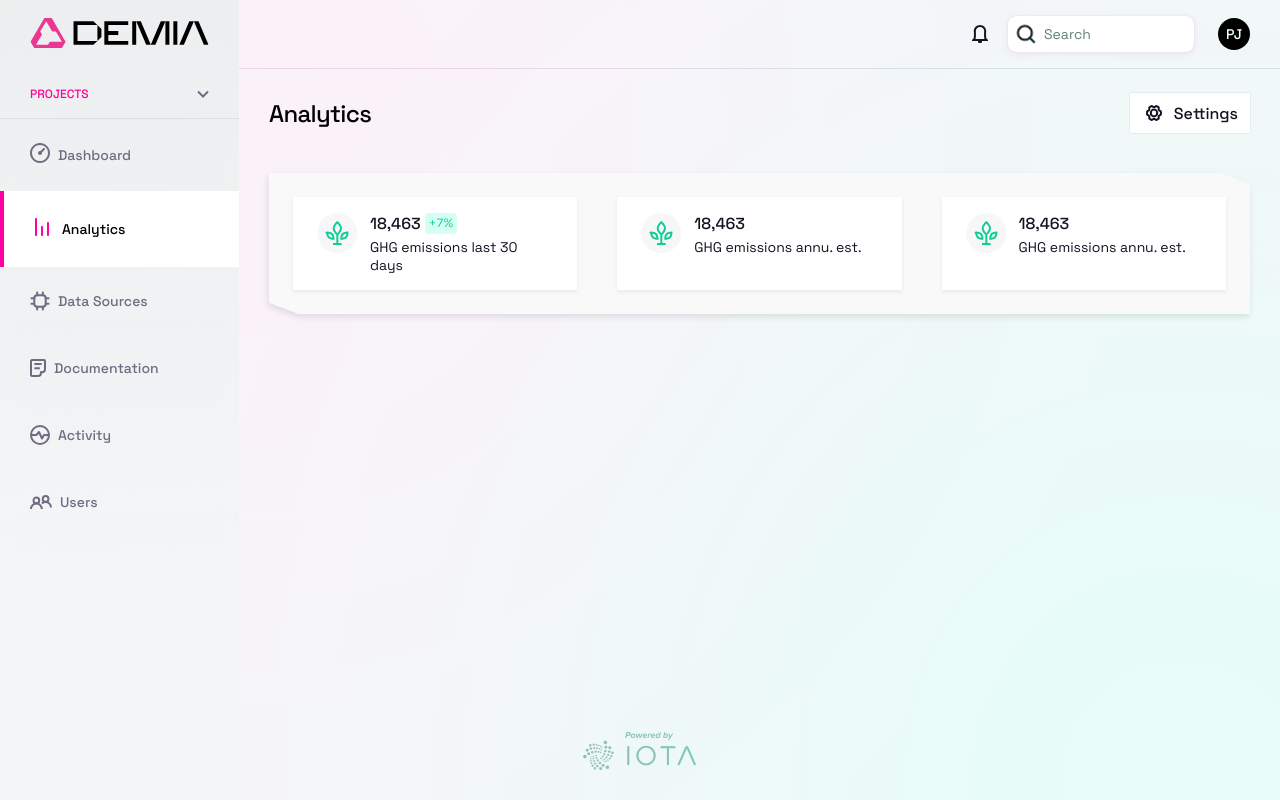
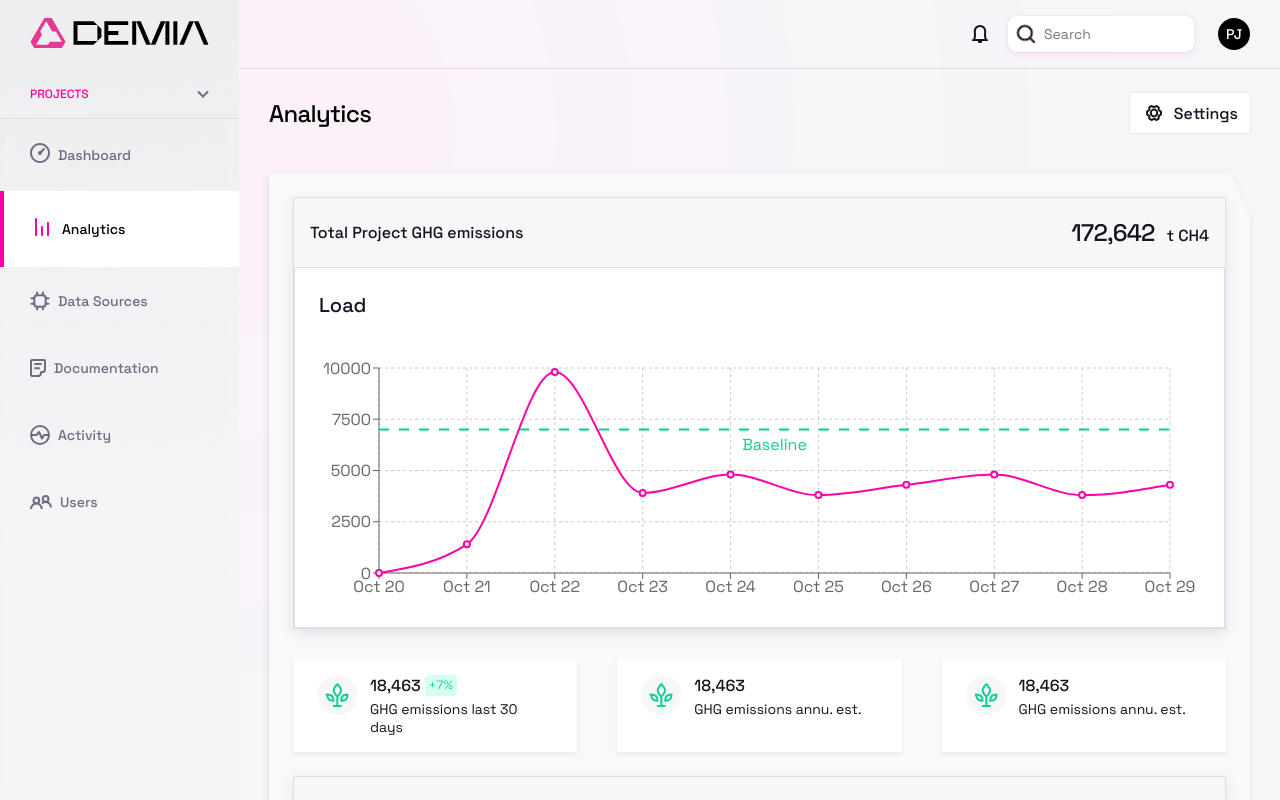
Before and after one commit to AkeoDev/demia-dashboard, a React (Vite) app: page /projects/1/analytics in a window 1280 px wide. Both pictures are taken after a click on the element 1176 px from the left and 34 px from the top of the page. Shown: the top 800 px of the page. Built offline with nearby package versions, Linux system fonts and the light colour scheme.

Commit message:
analytics charts

```diff
--- a/src/components/Graphs/Graphs.module.scss
+++ b/src/components/Graphs/Graphs.module.scss
@@ -1,21 +1,36 @@
+@import "../../index.scss";
+
 .sensor-load-container {
   padding: 24px;
-    background-color: white;
-    border: 1px solid #d9e1e8;
+  background-color: $white;
+  border: 1px solid $border-color;
   .heading {
     margin-bottom: 40px;
     display: flex;
     justify-content: space-between;
     align-items: center;
     h3 {
-            color: var(--Dark-Blue, #151221);
-/* H3 */
-            font-family: "SpaceGrotesk";
-            font-size: 20px;
-            font-style: normal;
-            font-weight: 500;
-            line-height: 130%;
+      color: $black;
+      @extend .font-20-26-500;
+    }
+  }
+}
+.customTooltip {
+  padding: 16px 24px;
+  text-align: center;
+  box-shadow: 0px 2px 6px 0px rgba(101, 107, 113, 0.12);
+  background-color: $white;
+
+  p {
+    @extend .font-14-18-400;
+  }
+  h4 {
+    @extend .font-20-26-500;
+    padding-top: 12px;
+    color: $black;
+  }
 }
 
+.chartContainer {
+    padding: 32px 17px;
   }
-}
--- a/src/components/Graphs/Graphs.tsx
+++ b/src/components/Graphs/Graphs.tsx
@@ -10,7 +10,9 @@ import {
   Customized,
   Rectangle,
   AreaChart,
-  Area
+  Area,
+  Tooltip,
+  ReferenceLine
 } from 'recharts';
 
 const data = [
@@ -58,6 +60,31 @@ const data = [
   }
 ];
 
+function CustomTooltipGreen({ payload, label, active } : any) {
+  if (active) {
+    return (
+      <div className={classes.customTooltip}>
+        <p>{label}</p>
+        <h4>{payload[0].value}</h4>
+      </div>
+    );
+  }
+  return null;
+}
+
+function CustomTooltipBar({ payload, label, active } : any) {
+  if (active) {
+    return (
+      <div className={classes.customTooltip}>
+        <p>{label}</p>
+        {payload[0].value ? <h4>{payload[0].value}</h4> : ""}
+        <h4>{payload[1].value}</h4>
+      </div>
+    );
+  }
+  return null;
+}
+
 const CustomizedRectangle: FunctionComponent<any> = ({
   formattedGraphicalItems
 }) => {
@@ -93,13 +120,17 @@ export const BarChart: FunctionComponent<{
         <h3>Load</h3>
       </div>
       <ResponsiveContainer width="100%" height={500}>
-        <LineChart width={500} height={300} data={graphData}>
+        <LineChart width={500} height={300} data={graphData} margin={{
+            top: 10,
+            right: 30,
+          }}>
           <CartesianGrid strokeDasharray="3 3" />
           <XAxis dataKey="name" fontFamily="SpaceGrotesk" />
           <YAxis fontFamily="SpaceGrotesk" />
           <Line type="monotone" dataKey="pv" stroke="transparent" />
           <Line type="monotone" dataKey="uv" stroke="transparent" />
           <Customized component={CustomizedRectangle} />
+          <Tooltip content={<CustomTooltipBar />} />
         </LineChart>
       </ResponsiveContainer>
     </div>
@@ -123,31 +154,66 @@ export const GreenAreaChart: FunctionComponent<{
           <XAxis dataKey="name" fontFamily="SpaceGrotesk" />
           <YAxis fontFamily="SpaceGrotesk" />
           <Area type="monotone" dataKey="uv" stroke="#32FFC2" fill="#32FFC21A" />
+          <Tooltip content={<CustomTooltipGreen />}/>
         </AreaChart>
       </ResponsiveContainer>
     </div>
   );
 };
-export const PrupleLineChart: FunctionComponent<{
+export const PinkLineChart: FunctionComponent<{
   graphData?: Array<{ name: string; pv: number; uv: number; amt: number }>;
-}> = ({ graphData = data }) => {
+  height?: number
+}> = ({ graphData = data, height = 500 }) => {
   return (
     <div className={classes['sensor-load-container']}>
       <div className={classes['heading']}>
         <h3>Load</h3>
       </div>
-      <ResponsiveContainer width="100%" height={500}>
+      <ResponsiveContainer width="100%" height={height}>
         <LineChart
           width={500}
           height={300}
           data={graphData}
+          margin={{
+            top: 10,
+            right: 30,
+          }}
         >
           <CartesianGrid strokeDasharray="3 3"/>
           <XAxis dataKey="name" fontFamily="SpaceGrotesk" />
           <YAxis fontFamily="SpaceGrotesk" />
-          <Line type="monotone" dataKey="pv" stroke="#8884d8" />
+          <ReferenceLine y={7000} label={{ value: 'Baseline', fill: '#0DCE95', fontFamily: "SpaceGrotesk", dy: 15 }} stroke="#0DCE95" strokeWidth={2} strokeDasharray="10"/>
+          <Line type="monotone" dataKey="pv" stroke="#FF00A8" strokeWidth={2} />
+          <Tooltip content={<CustomTooltipGreen />}/>
         </LineChart>
       </ResponsiveContainer>
     </div>
   );
 };
+
+export const GreenAreaAnalyticsChart: FunctionComponent<{
+  graphData?: Array<{ name: string; pv: number; uv: number; amt: number }>;
+  height?: number
+}> = ({ graphData = data, height = 500 }) => {
+  return (
+      <div className={classes.chartContainer}>
+        <ResponsiveContainer width="100%" height={height}>
+          <AreaChart
+            data={graphData}
+            width={500} height={300}
+            margin={{
+              top: 10,
+              right: 30,
+              left: 10
+            }}
+          >
+            <CartesianGrid strokeDasharray="3 3" />
+            <XAxis dataKey="name" fontFamily="SpaceGrotesk" />
+            <YAxis fontFamily="SpaceGrotesk" />
+            <Area type="monotone" dataKey="uv" stroke="#32FFC2" fill="#32FFC21A" strokeWidth={2} />
+            <Tooltip content={<CustomTooltipGreen />}/>
+          </AreaChart>
+        </ResponsiveContainer>
+      </div>
+  );
+};
--- a/src/pages/Analytics/Analytics.module.scss
+++ b/src/pages/Analytics/Analytics.module.scss
@@ -39,7 +39,7 @@
 
   .innerContent {
     padding: 24px;
-    clip-path: polygon(0 0, 97% 0, 100% 8%, 100% 100%, 3% 100%, 0 92%);
+    clip-path: polygon(0 0, 98% 0, 100% 2%, 100% 100%, 2% 100%, 0 98%);
     background-color: #f9f9f9;
   }
 
@@ -47,5 +47,47 @@
     display: grid;
     gap: 40px;
     grid-template-columns: repeat(3, calc(33.33% - 26.66px));
+    margin: 30px 0 24px;
   }
 }
+
+.analyticsGreenChart {
+  background-color: $white;
+  border: 1px solid $border-color;
+  box-shadow: 0px 4px 12px 0px rgba(9, 30, 66, 0.1);
+
+  .heading {
+    padding: 19px 16px;
+    display: flex;
+    justify-content: space-between;
+    align-items: center;
+    background-color: $light-gray;
+    h3 {
+      color: $black;
+      max-width: 300px;
+      @extend .font-16-21-500;
+    }
+    div {
+      display: flex;
+      align-items: baseline;
+      gap: 12px;
+      color: $black;
+
+      h2 {
+        @extend .font-24-31-500;
+      }
+
+      span {
+        @extend .font-16-21-500;
+      }
+    }
+  }
+}
+
+.grid {
+  display: grid;
+  grid-template-columns: repeat(2, auto);
+  column-gap: 40px;
+  row-gap: 30px;
+  margin-top: 30px;
+}
--- a/src/pages/Analytics/Analytics.tsx
+++ b/src/pages/Analytics/Analytics.tsx
@@ -4,6 +4,148 @@ import classes from "./Analytics.module.scss";
 import { ReactSVG } from "react-svg";
 import { settingsIcon, sustainability } from "../../assets";
 import { AnalyticsData } from "../../components/Analytics";
+import { GreenAreaAnalyticsChart, PinkLineChart } from "../../components/Graphs/Graphs";
+
+const graphDataFirst = [
+  {
+    name: "Oct 20",
+    uv: 0,
+    pv: 0,
+    amt: 0,
+  },
+  {
+    name: "Oct 21",
+    uv: 3000,
+    pv: 1398,
+    amt: 2210,
+  },
+  {
+    name: "Oct 22",
+    uv: 2000,
+    pv: 9800,
+    amt: 2290,
+  },
+  {
+    name: "Oct 23",
+    uv: 2780,
+    pv: 3908,
+    amt: 2000,
+  },
+  {
+    name: "Oct 24",
+    uv: 1890,
+    pv: 4800,
+    amt: 2181,
+  },
+  {
+    name: "Oct 25",
+    uv: 2390,
+    pv: 3800,
+    amt: 2500,
+  },
+  {
+    name: "Oct 26",
+    uv: 3490,
+    pv: 4300,
+    amt: 2100,
+  },
+  {
+    name: "Oct 27",
+    uv: 1890,
+    pv: 4800,
+    amt: 2181,
+  },
+  {
+    name: "Oct 28",
+    uv: 2390,
+    pv: 3800,
+    amt: 2500,
+  },
+  {
+    name: "Oct 29",
+    uv: 3490,
+    pv: 4300,
+    amt: 2100,
+  },
+];
+
+const graphData = [
+  {
+    name: "Oct 20",
+    uv: 20000,
+    pv: 0,
+    amt: 0,
+  },
+  {
+    name: "Oct 21",
+    uv: 45000,
+    pv: 0,
+    amt: 0,
+  },
+  {
+    name: "Oct 22",
+    uv: 65000,
+    pv: 0,
+    amt: 0,
+  },
+  {
+    name: "Oct 23",
+    uv: 98000,
+    pv: 0,
+    amt: 0,
+  },
+  {
+    name: "Oct 24",
+    uv: 120000,
+    pv: 0,
+    amt: 0,
+  },
+  {
+    name: "Oct 25",
+    uv: 145000,
+    pv: 0,
+    amt: 0,
+  },
+  {
+    name: "Oct 26",
+    uv: 160000,
+    pv: 0,
+    amt: 0,
+  },
+];
+
+const chartsData = [
+  {
+    title: "Net methane destroyed by flare",
+    value: "134,538",
+    unit: "m3 CH4"
+  },
+  {
+    title: "Net methane destroyed by flare",
+    value: "126,841",
+    unit: "m3 CH4"
+  },
+  {
+    title: "Total methane sent to flare",
+    value: "126,841",
+    unit: "m3 CH4"
+  },
+  {
+    title: "Total methane sent to flare",
+    value: "134,538",
+    unit: "m3 CH4"
+  },
+  {
+    title: "Total GHG emissions from electricity generation and delivery",
+    value: "112,5388",
+    unit: "t CO2e"
+  },
+  {
+    title: "Total GHG emissions from supplemental fossil fuel",
+    value: "96,841",
+    unit: "t CO2e"
+  },
+]
 
 const statisticsData = [
   {
@@ -42,9 +184,47 @@ export const Analytics = () => {
         </div>
         <div className={classes.content}>
           <div className={classes.innerContent}>
+            {/* first main chart here */}
+            <div className={classes.analyticsGreenChart}>
+              <div className={classes.heading}>
+                <h3>Total Project GHG emissions</h3>
+                <div>
+                  <h2>172,642</h2>
+                  <span>t CH4</span>
+                </div>
+              </div>
+              <PinkLineChart graphData={graphDataFirst} height={245}/>
+            </div>
+            {/* 3 elements */}
             <div className={classes.statisticWrapper}>
               {statisticsData.map((data: any, index: any) => (
-                <AnalyticsData key={index} data={data}/>
+                <AnalyticsData key={index} data={data} />
+              ))}
+            </div>
+            {/* second big chart */}
+            <div className={classes.analyticsGreenChart}>
+              <div className={classes.heading}>
+                <h3>Total methane emissions destroyed</h3>
+                <div>
+                  <h2>172,642</h2>
+                  <span>t CH4</span>
+                </div>
+              </div>
+              <GreenAreaAnalyticsChart graphData={graphData} height={245} />
+            </div>
+            {/* chart grid */}
+            <div className={classes.grid}>
+              {chartsData.map((item, index) => (
+                <div className={classes.analyticsGreenChart} key={index}>
+                  <div className={classes.heading}>
+                    <h3>{item.title}</h3>
+                    <div>
+                      <h2>{item.value}</h2>
+                      <span>{item.unit}</span>
+                    </div>
+                  </div>
+                  <GreenAreaAnalyticsChart graphData={graphData} height={197} />
+                </div>
               ))}
             </div>
           </div>
--- a/src/pages/Feedstock/Feedstock.tsx
+++ b/src/pages/Feedstock/Feedstock.tsx
@@ -23,37 +23,55 @@ const graphData = [
   {
     name: "Oct 21",
     uv: 3000,
-    pv: 1398,
+    pv: 0,
     amt: 2210,
   },
   {
     name: "Oct 22",
     uv: 2000,
-    pv: 9800,
+    pv: 0,
     amt: 2290,
   },
   {
     name: "Oct 23",
     uv: 2780,
-    pv: 3908,
+    pv: 0,
     amt: 2000,
   },
   {
     name: "Oct 24",
     uv: 1890,
-    pv: 4800,
+    pv: 0,
     amt: 2181,
   },
   {
     name: "Oct 25",
     uv: 2390,
-    pv: 3800,
+    pv: 0,
     amt: 2500,
   },
   {
     name: "Oct 26",
     uv: 3490,
-    pv: 4300,
+    pv: 0,
+    amt: 2100,
+  },
+  {
+    name: "Oct 27",
+    uv: 2390,
+    pv: 0,
+    amt: 2500,
+  },
+  {
+    name: "Oct 28",
+    uv: 3490,
+    pv: 0,
+    amt: 2100,
+  },
+  {
+    name: "Oct 29",
+    uv: 3490,
+    pv: 0,
     amt: 2100,
   },
 ];
--- a/src/pages/Flowmeter/Flowmeter.tsx
+++ b/src/pages/Flowmeter/Flowmeter.tsx
@@ -9,7 +9,7 @@ import { Layout } from "../../components/Layout/Layout";
 import classes from "./Flowmeter.module.scss";
 import { ReactSVG } from "react-svg";
 import { useState } from "react";
-import { PrupleLineChart } from "../../components/Graphs/Graphs";
+import { GreenAreaChart } from "../../components/Graphs/Graphs";
 import { TableSorting } from "../../components/Table/Table";
 import { Cell } from "@table-library/react-table-library/table";
 
@@ -243,7 +243,7 @@ export const Flowmeter = () => {
               </div>
             </div>
             <div className={`${classes.flowmeterInfo} ${classes.df}`}>
-              <PrupleLineChart graphData={graphData} />
+              <GreenAreaChart graphData={graphData} />
             </div>
           </article>
         )}
--- a/src/utils/types/index.ts
+++ b/src/utils/types/index.ts
@@ -3,3 +3,4 @@ export type { ProjectInfoPropsType } from "./ProjectInfo";
 export type { ProjectStatisticPropsType } from "./ProjectStatistic";
 export type { ActivityPropsType } from "./Activity";
 export type { ProjectDetailsPropsType } from "./ProjectDetails";
+export type { AnalyticsDataPropsType } from "./AnalyticsData";
```
Also changed, not shown: src/components/Analytics/AnalyticsData.tsx (+2 -11 lines), src/utils/types/AnalyticsData.ts (added, +9 -0 lines). Lines whose indentation alone changed are shown as unchanged.
